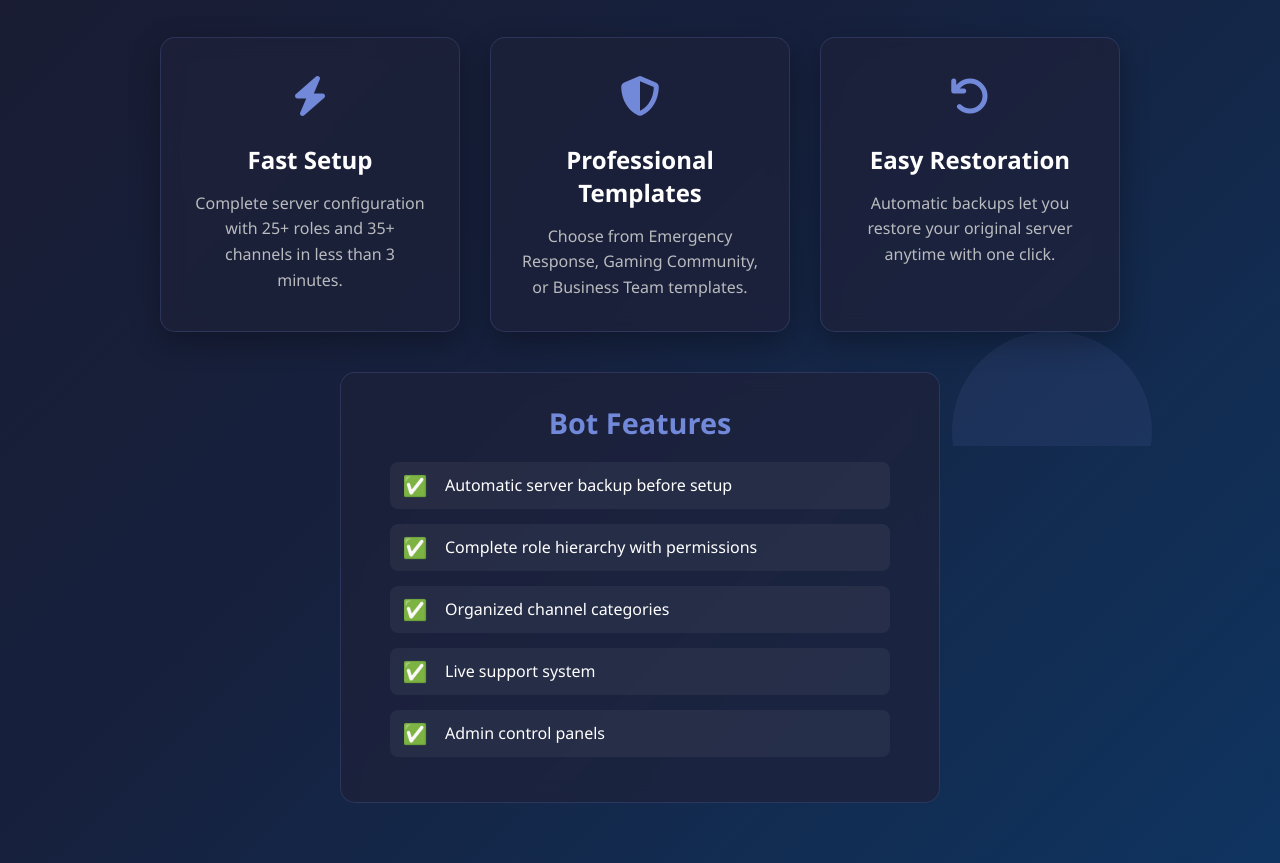
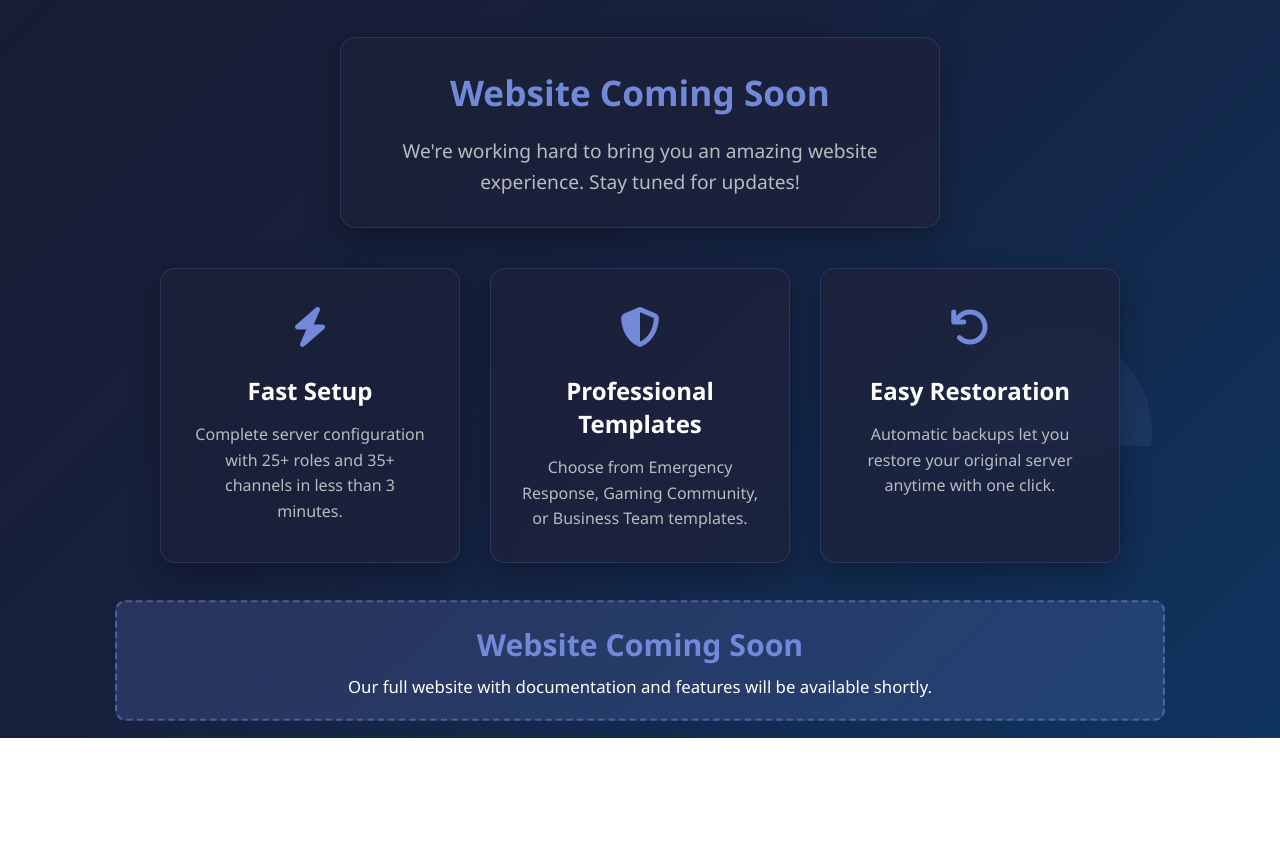
Before and after one commit to Bluv-Developer/Server-In-3, a plain HTML site: page Privacy Statement/index.html in a window 1280 px wide. Shown: the part 354-1217 px from the top of the page. After the commit the page ends 1092 px from the top, so only its background shows below. Drawn offline with Linux system fonts and the light colour scheme.

Commit message:
Update index.html

```diff
--- a/Privacy Statement/index.html
+++ b/Privacy Statement/index.html
@@ -68,6 +68,29 @@
             line-height: 1.6;
         }
 
+        .coming-soon {
+            background: rgba(30, 33, 58, 0.7);
+            border-radius: 15px;
+            padding: 30px;
+            margin: 40px auto;
+            max-width: 600px;
+            backdrop-filter: blur(10px);
+            border: 1px solid rgba(114, 137, 218, 0.2);
+            box-shadow: 0 10px 30px rgba(0, 0, 0, 0.3);
+        }
+
+        .coming-soon h2 {
+            color: #7289da;
+            margin-bottom: 20px;
+            font-size: 2.2rem;
+        }
+
+        .coming-soon p {
+            color: #b9bbbe;
+            font-size: 1.2rem;
+            line-height: 1.6;
+        }
+
         .content {
             display: flex;
             flex-wrap: wrap;
@@ -110,46 +133,18 @@
             line-height: 1.6;
         }
 
-        .status {
-            background: rgba(30, 33, 58, 0.7);
-            border-radius: 15px;
-            padding: 30px;
-            margin: 40px auto;
-            max-width: 600px;
-            backdrop-filter: blur(10px);
-            border: 1px solid rgba(114, 137, 218, 0.2);
+        .coming-soon-banner {
+            background: rgba(114, 137, 218, 0.2);
+            border-radius: 10px;
+            padding: 20px;
+            margin-top: 30px;
+            border: 2px dashed rgba(114, 137, 218, 0.5);
         }
 
-        .status h2 {
+        .coming-soon-banner h3 {
             color: #7289da;
-            margin-bottom: 20px;
             font-size: 1.8rem;
-        }
-
-        .status-list {
-            text-align: left;
-            max-width: 500px;
-            margin: 0 auto;
-        }
-
-        .status-item {
-            display: flex;
-            align-items: center;
-            margin-bottom: 15px;
-            padding: 10px;
-            border-radius: 8px;
-            background: rgba(255, 255, 255, 0.05);
-        }
-
-        .status-icon {
-            font-size: 20px;
-            margin-right: 15px;
-            width: 30px;
-            text-align: center;
-        }
-
-        .status-text {
-            flex: 1;
+            margin-bottom: 10px;
         }
 
         /* Animations */
@@ -157,6 +152,16 @@
             0% { transform: translateY(0px); }
             50% { transform: translateY(-15px); }
             100% { transform: translateY(0px); }
+        }
+
+        @keyframes pulse {
+            0% { transform: scale(1); }
+            50% { transform: scale(1.05); }
+            100% { transform: scale(1); }
+        }
+
+        .pulse {
+            animation: pulse 2s infinite;
         }
 
         /* Background elements */
@@ -216,6 +221,10 @@
                 width: 100%;
                 max-width: 400px;
             }
+
+            .coming-soon h2 {
+                font-size: 1.8rem;
+            }
         }
     </style>
 </head>
@@ -232,6 +241,12 @@
         </div>
         <h1>Server In 3</h1>
         <p class="subtitle">A powerful Discord bot that sets up complete server templates with roles, channels, and permissions in under 3 minutes.</p>
+
+        <!-- First "Website coming soon" section -->
+        <div class="coming-soon">
+            <h2>Website Coming Soon</h2>
+            <p>We're working hard to bring you an amazing website experience. Stay tuned for updates!</p>
+        </div>
 
         <div class="content">
             <div class="card">
@@ -259,30 +274,10 @@
             </div>
         </div>
 
-        <div class="status">
-            <h2>Bot Features</h2>
-            <div class="status-list">
-                <div class="status-item">
-                    <div class="status-icon">✅</div>
-                    <div class="status-text">Automatic server backup before setup</div>
-                </div>
-                <div class="status-item">
-                    <div class="status-icon">✅</div>
-                    <div class="status-text">Complete role hierarchy with permissions</div>
-                </div>
-                <div class="status-item">
-                    <div class="status-icon">✅</div>
-                    <div class="status-text">Organized channel categories</div>
-                </div>
-                <div class="status-item">
-                    <div class="status-icon">✅</div>
-                    <div class="status-text">Live support system</div>
-                </div>
-                <div class="status-item">
-                    <div class="status-icon">✅</div>
-                    <div class="status-text">Admin control panels</div>
-                </div>
-            </div>
+        <!-- Second "Website coming soon" section -->
+        <div class="coming-soon-banner pulse">
+            <h3>Website Coming Soon</h3>
+            <p>Our full website with documentation and features will be available shortly.</p>
         </div>
     </div>
 </body>
```
